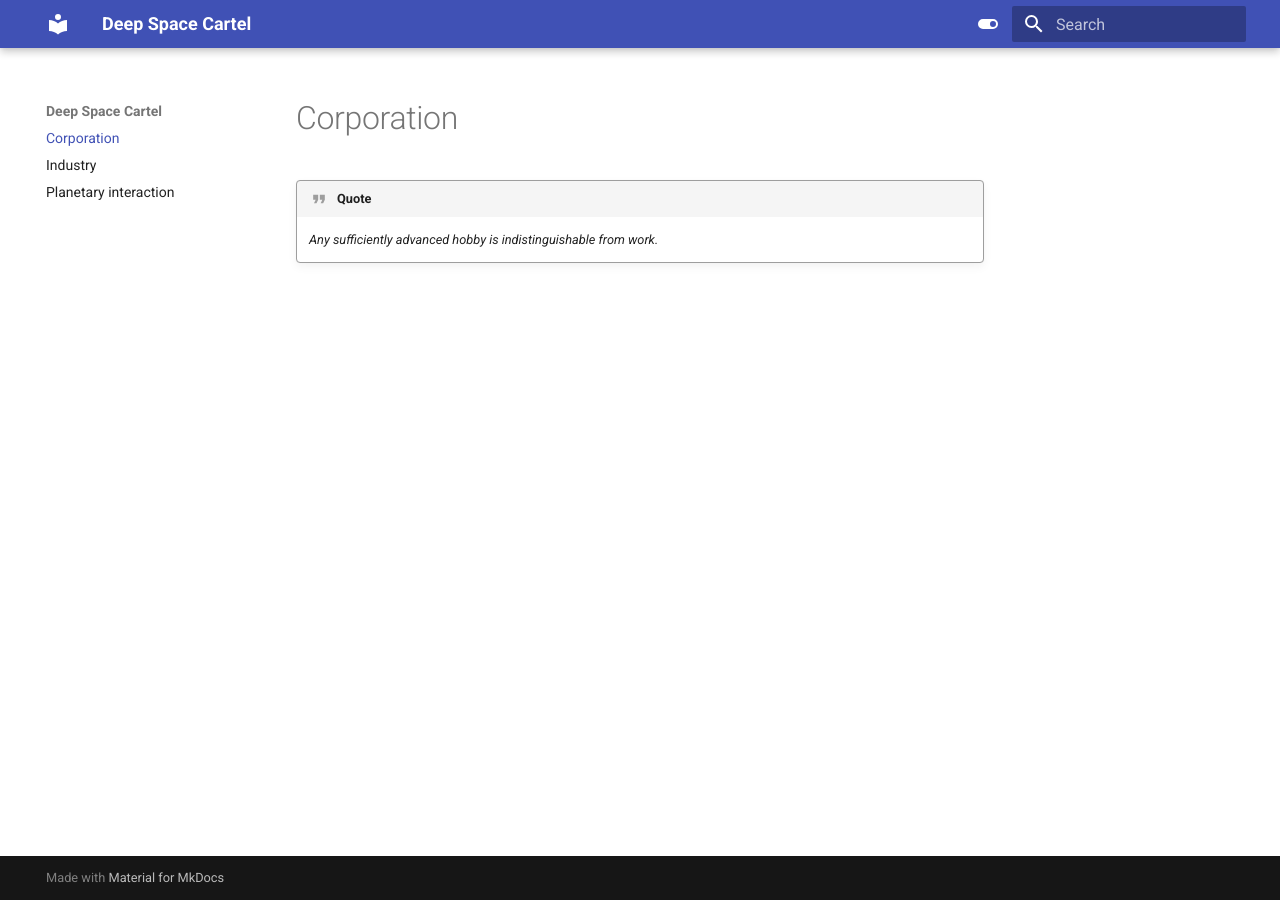
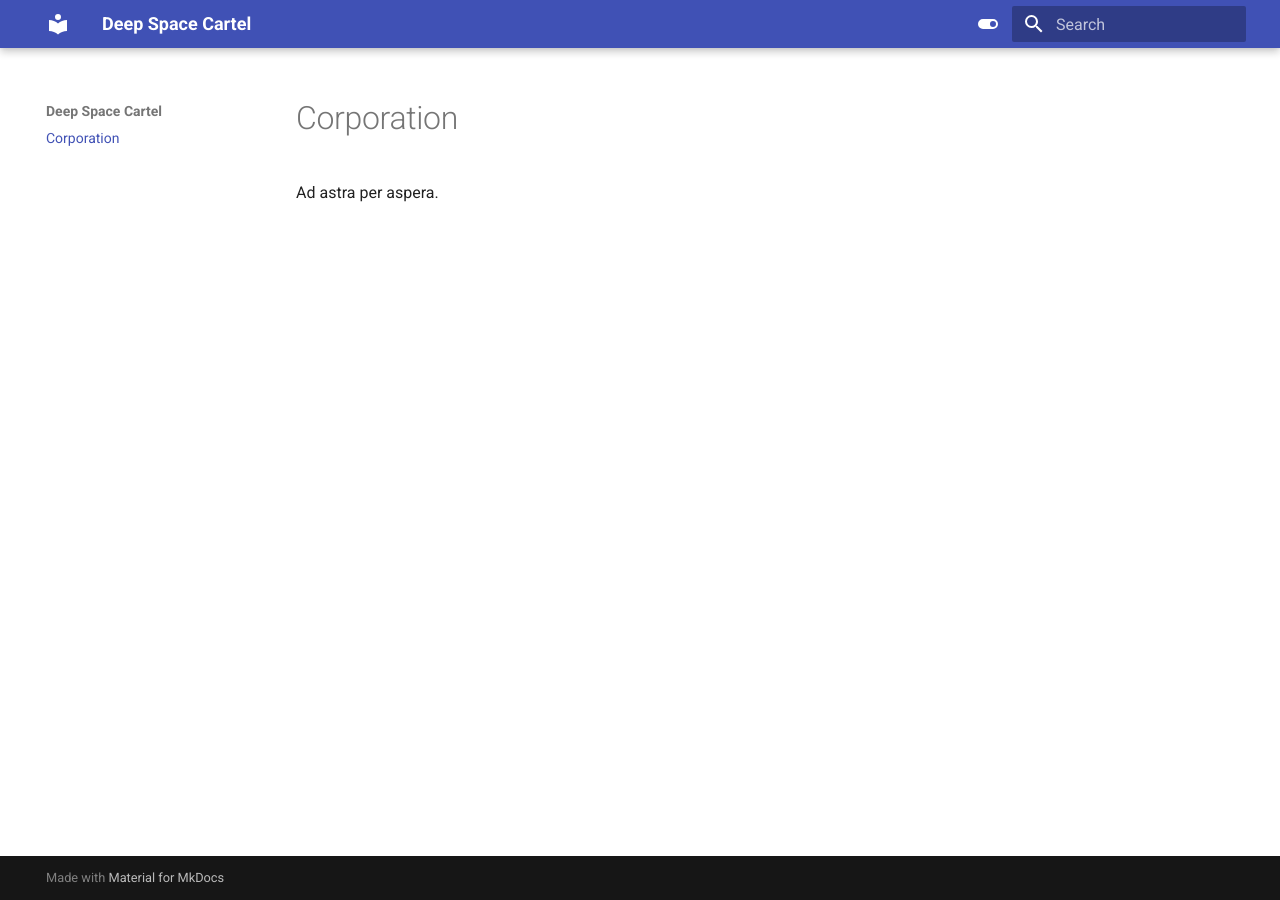
Before and after one commit to DeepSpaceCartel/deep-space-cartel.github.io, an MkDocs documentation site: the page built from docs/index.md, in a window 1280 px wide. Built offline with MkDocs 1.6.1 and Material for MkDocs 9.7.7, drawn with Linux system fonts in a browser that asks for light colours.

Commit message:
Resolves #3.

```diff
--- a/docs/index.md
+++ b/docs/index.md
@@ -1,5 +1,9 @@
 # Corporation
 
+Ad astra per aspera.
+
+<!--
 !!! quote
 
     *Any sufficiently advanced hobby is indistinguishable from work.*
+-->
```
Also changed, not shown: README.md (+6 -0 lines), docs/industry.md (deleted), docs/planetary-interaction.md (deleted), 3 other files.
